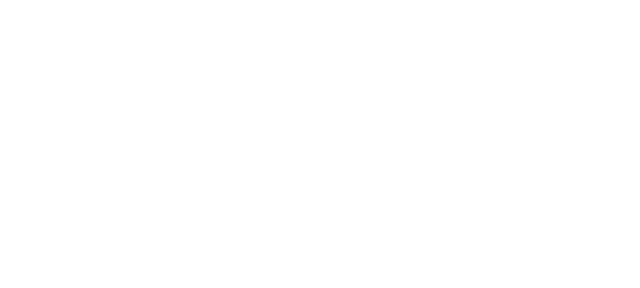
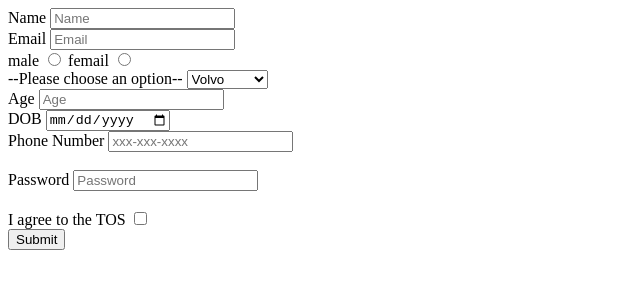
Before and after one commit to acciojob/signup-form-car-Mrshivrajput, a website: page main.html in a window 1280 px wide. Shown: the whole page, without its empty margins (0-640 px from the left). Drawn offline with Linux system fonts and the light colour scheme.

Commit message:
created a submission

```diff
--- a/main.html
+++ b/main.html
@@ -1,16 +1,51 @@
 <!DOCTYPE html>
+<html lang="en">
+<head>
+    <meta charset="UTF-8">
+    <meta name="viewport" content="width=device-width, initial-scale=1.0">
+    <title>Document</title>
+</head>
+<body>
+    <form method="post" action="index01.html">
+        <!-- name-->
+        <lable for="name">Name</lable>
+        <input type="Test" id="name" placeholder="Name" required><br>
+        <!-- name-->
+        <lable for="email">Email</lable>
+        <input type="email" id="email" placeholder="Email" required ><br>
+        <!--gender-->
+        <lable for="gender_m">male</lable>
+        <input type="radio" id="gender_m" name="gemder" required >
+        <lable for="gender_m">femail</lable>
+        <input type="radio" id="gender_f"name="gemder" required><br>
+        <!--car brands-->
+        <label for ="cars">--Please choose an option--</label>
+        <select type="select" id="cars" required>
+            <option value="volvo">Volvo</option>
+            <option value="saab">Saab</option>
+            <option value="mercedes">Mercedes</option>
+            <option value="audi">Audi</option>
+        </select><br>
+        <!--age-->
+        <lable for="age">Age</lable>
+        <input type="Number" id="age" placeholder="Age" required><br>
+        <!--DOB-->
+        <lable for="">DOB</lable>
+        <input type="Date" id="dob" placeholder="" required ><br>
+        <!--phone number-->
+        <lable for="tel">Phone Number</lable>
+        <input type="Tel" id="tel" placeholder="xxx-xxx-xxxx" ><br><BR>
+        <!--password-->
+        <lable for="tel">Password</lable>
+        <input type="Password" id="password" placeholder="Password" required ><br><BR>
+        <!--confirm password-->
 
-<html>
+        <lable for="tos">I agree to the TOS</lable>
+        <input type="checkbox" id="tos" required><br>
+        <button type="submit">Submit</button>
 
-<head>
-	<link rel="stylesheet" href="styles.css">
-</head>
+    </form>
 
-<body>
-	<!-- the entire body must be written by student -->
-    <script type="text/javascript" src="./script.js">
-</script>
 
 </body>
-
 </html>
```
